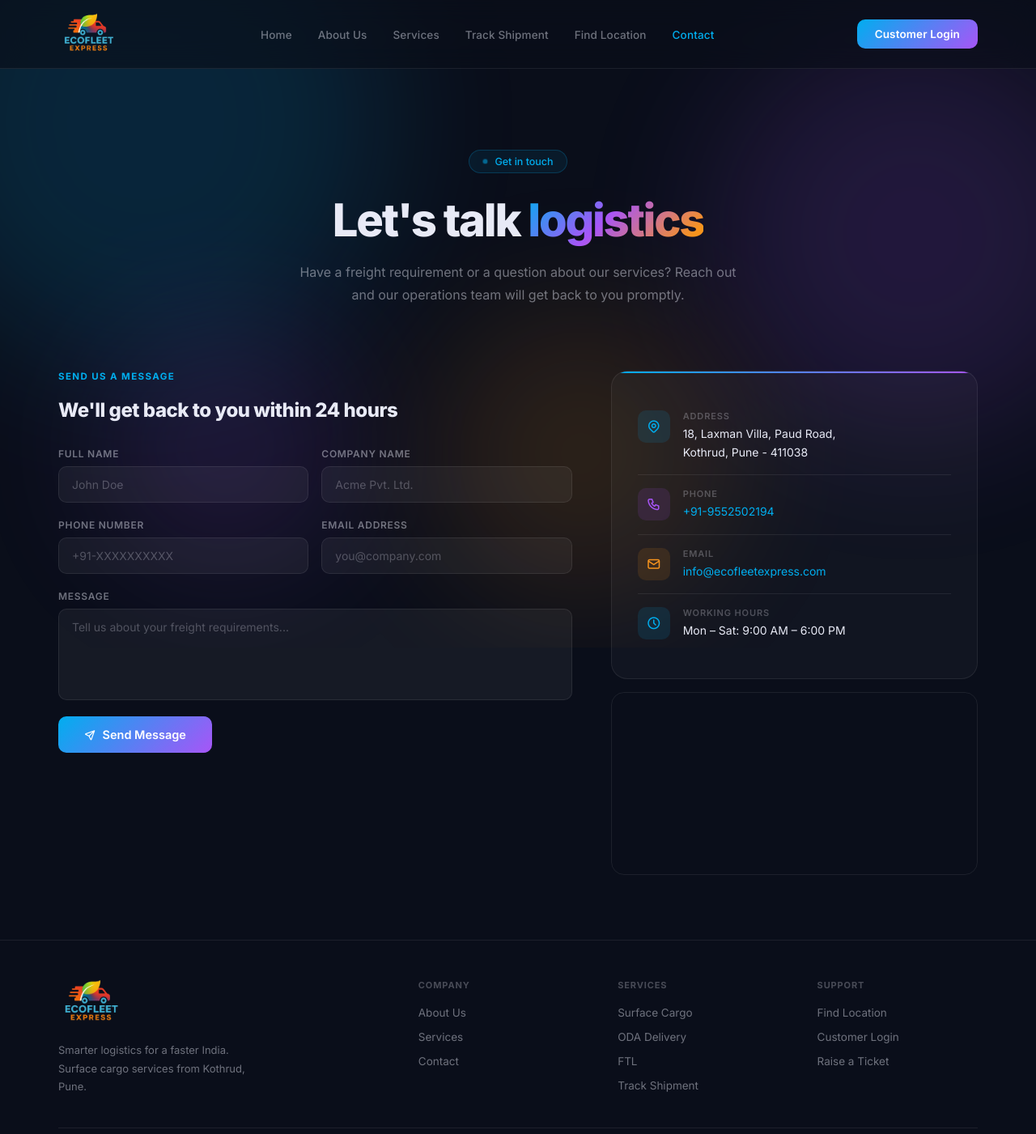
After one commit to asce999/ecofleet-website, a Django app: page /contact/ in a window 1280 px wide. The commit adds this page. Shown: the top 1401 px of the page at 81% size. Run offline with Django 5.2, Linux system fonts and the light colour scheme; a map, chart or similar area stays blank; some libraries are stand-ins or nearby versions.

Commit message:
Contact page — form, details card, map embed

```diff
--- a/core/urls.py
+++ b/core/urls.py
@@ -4,4 +4,5 @@ from . import views
 urlpatterns = [
     path('', views.home, name='home'),
     path('services/', views.services, name='services'),
+    path('contact/', views.contact, name='contact'),
 ]
--- a/core/views.py
+++ b/core/views.py
@@ -5,3 +5,6 @@ def home(request):
 
 def services(request):
     return render(request, 'core/services.html')
+
+def contact(request):
+    return render(request, 'core/contact.html')
--- a/static/css/main.css
+++ b/static/css/main.css
@@ -879,3 +879,177 @@ h1 {
 .service-block.alt .service-block-card:hover {
   transform: perspective(800px) rotateY(4deg) rotateX(2deg) translateY(-6px);
 }
+
+/* ── CONTACT ── */
+.contact-section {
+  position: relative;
+  z-index: 5;
+  padding: 0 72px 80px;
+}
+
+.contact-grid {
+  display: grid;
+  grid-template-columns: 1.4fr 1fr;
+  gap: 48px;
+  align-items: start;
+}
+
+.contact-form-wrap {
+  display: flex;
+  flex-direction: column;
+}
+
+.contact-form-title {
+  font-size: 24px;
+  font-weight: 800;
+  letter-spacing: -0.02em;
+  color: var(--text);
+  margin: 10px 0 32px;
+}
+
+.contact-form {
+  display: flex;
+  flex-direction: column;
+  gap: 20px;
+}
+
+.form-row {
+  display: grid;
+  grid-template-columns: 1fr 1fr;
+  gap: 16px;
+}
+
+.form-group {
+  display: flex;
+  flex-direction: column;
+  gap: 8px;
+}
+
+.form-group label {
+  font-size: 12px;
+  font-weight: 600;
+  color: var(--muted);
+  text-transform: uppercase;
+  letter-spacing: 0.06em;
+}
+
+.form-group input,
+.form-group textarea {
+  background: rgba(255,255,255,0.05);
+  border: 1px solid var(--border);
+  border-radius: 10px;
+  padding: 13px 16px;
+  color: var(--text);
+  font-size: 14px;
+  font-family: inherit;
+  outline: none;
+  transition: border-color 0.2s;
+  resize: none;
+}
+
+.form-group input:focus,
+.form-group textarea:focus {
+  border-color: var(--cyan);
+}
+
+.form-group input::placeholder,
+.form-group textarea::placeholder {
+  color: var(--hint);
+}
+
+.contact-submit {
+  background: linear-gradient(135deg, var(--cyan), var(--purple));
+  border: none;
+  border-radius: 10px;
+  padding: 14px 32px;
+  color: #fff;
+  font-size: 14.5px;
+  font-weight: 600;
+  cursor: pointer;
+  font-family: inherit;
+  display: flex;
+  align-items: center;
+  gap: 8px;
+  align-self: flex-start;
+  transition: opacity 0.2s;
+}
+
+.contact-submit:hover { opacity: 0.9; }
+
+/* ── CONTACT DETAILS CARD ── */
+.contact-details {
+  display: flex;
+  flex-direction: column;
+  gap: 16px;
+}
+
+.contact-detail-card {
+  background: var(--surface);
+  border: 1px solid var(--border);
+  border-radius: 20px;
+  padding: 32px;
+  position: relative;
+  overflow: hidden;
+  display: flex;
+  flex-direction: column;
+  gap: 0;
+}
+
+.contact-detail-top {
+  position: absolute;
+  top: 0; left: 0; right: 0;
+  height: 2px;
+}
+
+.contact-detail-item {
+  display: flex;
+  align-items: flex-start;
+  gap: 16px;
+  padding: 16px 0;
+}
+
+.contact-divider {
+  height: 1px;
+  background: var(--border);
+}
+
+.contact-detail-icon {
+  width: 40px;
+  height: 40px;
+  border-radius: 10px;
+  display: flex;
+  align-items: center;
+  justify-content: center;
+  font-size: 18px;
+  flex-shrink: 0;
+}
+
+.contact-detail-label {
+  font-size: 11px;
+  font-weight: 600;
+  text-transform: uppercase;
+  letter-spacing: 0.08em;
+  color: var(--hint);
+  margin-bottom: 4px;
+}
+
+.contact-detail-value {
+  font-size: 14px;
+  color: var(--text);
+  line-height: 1.6;
+}
+
+.contact-detail-value a {
+  color: var(--cyan);
+  text-decoration: none;
+  transition: opacity 0.2s;
+}
+
+.contact-detail-value a:hover { opacity: 0.8; }
+
+/* ── MAP ── */
+.contact-map {
+  border-radius: 16px;
+  overflow: hidden;
+  border: 1px solid var(--border);
+}
--- /dev/null
+++ b/templates/core/contact.html
@@ -0,0 +1,136 @@
+{% extends 'core/base.html' %}
+{% load static %}
+
+{% block title %}Contact Us — EcoFleet Express{% endblock %}
+
+{% block content %}
+
+<!-- Ambient Orbs -->
+<div class="orbs">
+  <div class="orb orb1"></div>
+  <div class="orb orb2"></div>
+  <div class="orb orb3"></div>
+  <div class="orb orb4"></div>
+</div>
+
+<!-- PAGE HERO -->
+<section class="page-hero">
+  <div class="page-hero-inner">
+    <div class="hero-badge">
+      <div class="badge-dot"></div>
+      Get in touch
+    </div>
+    <h1>Let's talk <span class="gradient-text">logistics</span></h1>
+    <p class="hero-sub">Have a freight requirement or a question about our services? Reach out and our operations team will get back to you promptly.</p>
+  </div>
+</section>
+
+<!-- CONTACT BODY -->
+<section class="contact-section">
+  <div class="contact-grid">
+
+    <!-- FORM -->
+    <div class="contact-form-wrap">
+      <div class="section-eyebrow eyebrow-cyan">Send us a message</div>
+      <h2 class="contact-form-title">We'll get back to you within 24 hours</h2>
+
+      <form class="contact-form" method="POST" action="#">
+        {% csrf_token %}
+        <div class="form-row">
+          <div class="form-group">
+            <label>Full Name</label>
+            <input type="text" name="name" placeholder="John Doe" required />
+          </div>
+          <div class="form-group">
+            <label>Company Name</label>
+            <input type="text" name="company" placeholder="Acme Pvt. Ltd." />
+          </div>
+        </div>
+        <div class="form-row">
+          <div class="form-group">
+            <label>Phone Number</label>
+            <input type="tel" name="phone" placeholder="+91-XXXXXXXXXX" required />
+          </div>
+          <div class="form-group">
+            <label>Email Address</label>
+            <input type="email" name="email" placeholder="you@company.com" required />
+          </div>
+        </div>
+        <div class="form-group">
+          <label>Message</label>
+          <textarea name="message" rows="5" placeholder="Tell us about your freight requirements..."></textarea>
+        </div>
+        <button type="submit" class="contact-submit">
+          <i class="ti ti-send"></i>
+          Send Message
+        </button>
+      </form>
+    </div>
+
+    <!-- CONTACT DETAILS -->
+    <div class="contact-details">
+      <div class="contact-detail-card">
+        <div class="contact-detail-top bar-cyan"></div>
+        <div class="contact-detail-item">
+          <div class="contact-detail-icon icon-cyan">
+            <i class="ti ti-map-pin"></i>
+          </div>
+          <div>
+            <div class="contact-detail-label">Address</div>
+            <div class="contact-detail-value">18, Laxman Villa, Paud Road,<br>Kothrud, Pune - 411038</div>
+          </div>
+        </div>
+        <div class="contact-divider"></div>
+        <div class="contact-detail-item">
+          <div class="contact-detail-icon icon-purple">
+            <i class="ti ti-phone"></i>
+          </div>
+          <div>
+            <div class="contact-detail-label">Phone</div>
+            <div class="contact-detail-value">
+              <a href="tel:+919552502194">+91-9552502194</a>
+            </div>
+          </div>
+        </div>
+        <div class="contact-divider"></div>
+        <div class="contact-detail-item">
+          <div class="contact-detail-icon icon-orange">
+            <i class="ti ti-mail"></i>
+          </div>
+          <div>
+            <div class="contact-detail-label">Email</div>
+            <div class="contact-detail-value">
+              <a href="mailto:info@ecofleetexpress.com">info@ecofleetexpress.com</a>
+            </div>
+          </div>
+        </div>
+        <div class="contact-divider"></div>
+        <div class="contact-detail-item">
+          <div class="contact-detail-icon icon-cyan">
+            <i class="ti ti-clock"></i>
+          </div>
+          <div>
+            <div class="contact-detail-label">Working Hours</div>
+            <div class="contact-detail-value">Mon – Sat: 9:00 AM – 6:00 PM</div>
+          </div>
+        </div>
+      </div>
+
+      <!-- MAP -->
+      <div class="contact-map">
+        <iframe
+          src="https://www.google.com/maps/embed?pb=!1m18!1m12!1m3!1d3783.9!2d73.8167!3d18.5089!2m3!1f0!2f0!3f0!3m2!1i1024!2i768!4f13.1!3m3!1m2!1s0x0%3A0x0!2zMTjCsDMwJzMyLjAiTiA3M8KwNDknMDAuMCJF!5e0!3m2!1sen!2sin!4v1234567890"
+          width="100%"
+          height="220"
+          style="border:0;"
+          allowfullscreen=""
+          loading="lazy"
+          referrerpolicy="no-referrer-when-downgrade">
+        </iframe>
+      </div>
+    </div>
+
+  </div>
+</section>
+
+{% endblock %}
--- a/templates/core/partials/navbar.html
+++ b/templates/core/partials/navbar.html
@@ -9,7 +9,7 @@
     <li><a href="{% url 'services' %}" class="{% if request.resolver_match.url_name == 'services' %}active{% endif %}">Services</a></li>
     <li><a href="#">Track Shipment</a></li>
     <li><a href="#">Find Location</a></li>
-    <li><a href="#">Contact</a></li>
+    <li><a href="{% url 'contact' %}" class="{% if request.resolver_match.url_name == 'contact' %}active{% endif %}">Contact</a></li>
   </ul>
   <button class="nav-cta">Customer Login</button>
   <button class="nav-hamburger" id="hamburger">
```
